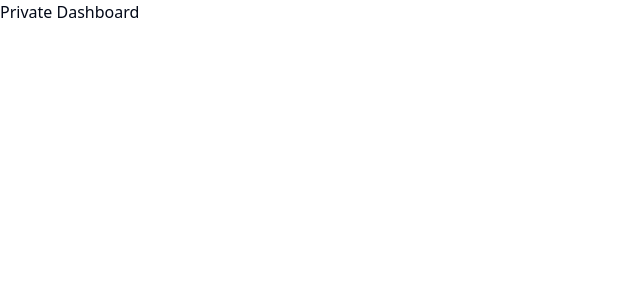
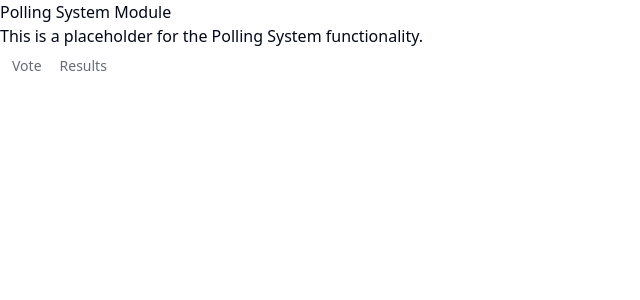
Before and after one commit to Vjkjouhari/dish-poll, a React (Vite) app: page / in a window 1280 px wide. Shown: the top 300 px of the page, without its empty margins (0-640 px from the left). Built offline with nearby package versions, Linux system fonts and the light colour scheme.

Commit message:
tabs setup

```diff
--- a/package.json
+++ b/package.json
@@ -13,6 +13,7 @@
     "@hookform/resolvers": "^5.2.2",
     "@radix-ui/react-label": "^2.1.8",
     "@radix-ui/react-slot": "^1.2.4",
+    "@radix-ui/react-tabs": "^1.1.13",
     "@tailwindcss/vite": "^4.1.18",
     "class-variance-authority": "^0.7.1",
     "clsx": "^2.1.1",
--- /dev/null
+++ b/src/components/ui/tabs.tsx
@@ -0,0 +1,89 @@
+import * as React from "react"
+import * as TabsPrimitive from "@radix-ui/react-tabs"
+import { cva, type VariantProps } from "class-variance-authority"
+
+import { cn } from "@/lib/utils"
+
+function Tabs({
+  className,
+  orientation = "horizontal",
+  ...props
+}: React.ComponentProps<typeof TabsPrimitive.Root>) {
+  return (
+    <TabsPrimitive.Root
+      data-slot="tabs"
+      data-orientation={orientation}
+      orientation={orientation}
+      className={cn(
+        "group/tabs flex gap-2 data-[orientation=horizontal]:flex-col",
+        className
+      )}
+      {...props}
+    />
+  )
+}
+
+const tabsListVariants = cva(
+  "rounded-lg p-[3px] group-data-[orientation=horizontal]/tabs:h-9 data-[variant=line]:rounded-none group/tabs-list text-muted-foreground inline-flex w-fit items-center justify-center group-data-[orientation=vertical]/tabs:h-fit group-data-[orientation=vertical]/tabs:flex-col",
+  {
+    variants: {
+      variant: {
+        default: "bg-muted",
+        line: "gap-1 bg-transparent",
+      },
+    },
+    defaultVariants: {
+      variant: "default",
+    },
+  }
+)
+
+function TabsList({
+  className,
+  variant = "default",
+  ...props
+}: React.ComponentProps<typeof TabsPrimitive.List> &
+  VariantProps<typeof tabsListVariants>) {
+  return (
+    <TabsPrimitive.List
+      data-slot="tabs-list"
+      data-variant={variant}
+      className={cn(tabsListVariants({ variant }), className)}
+      {...props}
+    />
+  )
+}
+
+function TabsTrigger({
+  className,
+  ...props
+}: React.ComponentProps<typeof TabsPrimitive.Trigger>) {
+  return (
+    <TabsPrimitive.Trigger
+      data-slot="tabs-trigger"
+      className={cn(
+        "focus-visible:border-ring focus-visible:ring-ring/50 focus-visible:outline-ring text-foreground/60 hover:text-foreground dark:text-muted-foreground dark:hover:text-foreground relative inline-flex h-[calc(100%-1px)] flex-1 items-center justify-center gap-1.5 rounded-md border border-transparent px-2 py-1 text-sm font-medium whitespace-nowrap transition-all group-data-[orientation=vertical]/tabs:w-full group-data-[orientation=vertical]/tabs:justify-start focus-visible:ring-[3px] focus-visible:outline-1 disabled:pointer-events-none disabled:opacity-50 group-data-[variant=default]/tabs-list:data-[state=active]:shadow-sm group-data-[variant=line]/tabs-list:data-[state=active]:shadow-none [&_svg]:pointer-events-none [&_svg]:shrink-0 [&_svg:not([class*='size-'])]:size-4",
+        "group-data-[variant=line]/tabs-list:bg-transparent group-data-[variant=line]/tabs-list:data-[state=active]:bg-transparent dark:group-data-[variant=line]/tabs-list:data-[state=active]:border-transparent dark:group-data-[variant=line]/tabs-list:data-[state=active]:bg-transparent",
+        "data-[state=active]:bg-background dark:data-[state=active]:text-foreground dark:data-[state=active]:border-input dark:data-[state=active]:bg-input/30 data-[state=active]:text-foreground",
+        "after:bg-foreground after:absolute after:opacity-0 after:transition-opacity group-data-[orientation=horizontal]/tabs:after:inset-x-0 group-data-[orientation=horizontal]/tabs:after:bottom-[-5px] group-data-[orientation=horizontal]/tabs:after:h-0.5 group-data-[orientation=vertical]/tabs:after:inset-y-0 group-data-[orientation=vertical]/tabs:after:-right-1 group-data-[orientation=vertical]/tabs:after:w-0.5 group-data-[variant=line]/tabs-list:data-[state=active]:after:opacity-100",
+        className
+      )}
+      {...props}
+    />
+  )
+}
+
+function TabsContent({
+  className,
+  ...props
+}: React.ComponentProps<typeof TabsPrimitive.Content>) {
+  return (
+    <TabsPrimitive.Content
+      data-slot="tabs-content"
+      className={cn("flex-1 outline-none", className)}
+      {...props}
+    />
+  )
+}
+
+export { Tabs, TabsList, TabsTrigger, TabsContent, tabsListVariants }
--- /dev/null
+++ b/src/modules/PollingSystem.tsx
@@ -0,0 +1,48 @@
+import { Tabs, TabsContent, TabsList, TabsTrigger } from "@/components/ui/tabs";
+import Results from "./Results";
+import Votting from "./Votting";
+
+export default function PollingSystem() {
+  return (
+    <div>
+      <h1>Polling System Module</h1>
+      <p>This is a placeholder for the Polling System functionality.</p>
+      <Tabs>
+        <TabsList>
+          {PollingSystemTabs.map((tab) => (
+            <TabsTrigger key={tab.value} value={tab.value}>
+              {tab.label}
+            </TabsTrigger>
+          ))}
+        </TabsList>
+        {PollingSystemTabs.map(({ value, component: Component }) => (
+          <TabsContent key={value} value={value}>
+            <Component />
+          </TabsContent>
+        ))}
+      </Tabs>
+    </div>
+  );
+}
+
+type TabItems = {
+  value: string;
+  path: string;
+  label: string;
+  component: React.ComponentType;
+};
+
+export const PollingSystemTabs: TabItems[] = [
+  {
+    value: "vote",
+    path: "/polling-system/vote",
+    label: "Vote",
+    component: Votting,
+  },
+  {
+    value: "Results",
+    path: "/polling-system/results",
+    label: "Results",
+    component: Results,
+  },
+];
--- /dev/null
+++ b/src/modules/Results.tsx
@@ -0,0 +1,8 @@
+export default function Results() {
+  return (
+    <div>
+      <h1>Results Module</h1>
+      <p>This is a placeholder for the Results functionality.</p>
+    </div>
+  );
+}
--- /dev/null
+++ b/src/modules/Votting.tsx
@@ -0,0 +1,8 @@
+export default function Votting() {
+  return (
+    <div>
+      <h1>Votting Module</h1>
+      <p>This is a placeholder for the Votting functionality.</p>
+    </div>
+  );
+}
--- a/src/routes/PrivateRoutes.tsx
+++ b/src/routes/PrivateRoutes.tsx
@@ -1,12 +1,7 @@
-const Vote = () => <div>Vote Page</div>;
-const Results = () => <div>Results Page</div>;
+import PollingSystem from "@/modules/PollingSystem";
 
 export default function PrivateRoutes() {
-  return [
-    { index: true, element: <Dashboard /> },
-    { path: "vote", element: <Vote /> },
-    { path: "results", element: <Results /> },
-  ];
+  return [{ index: true, element: <PollingSystem /> }];
 }
 
 export const Dashboard = () => {
```
Also changed, not shown: 1 other file (tests, documents, lock files or other folders).
